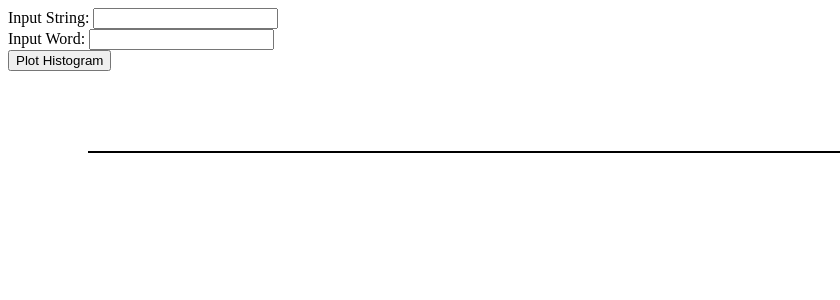
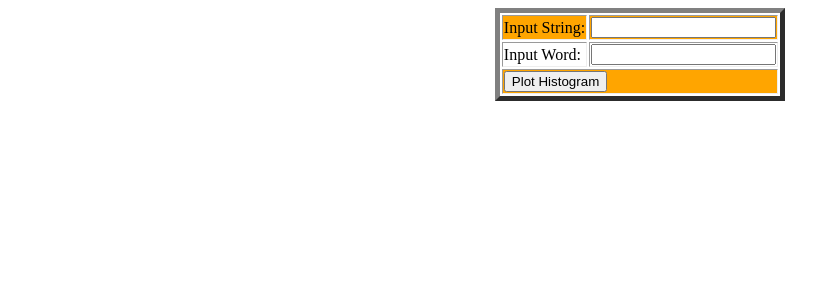
Before and after one commit to neoJINXD/Concordia-Projects, a PHP site: page /Q3/q3.html in a window 1280 px wide. Shown: the top 300 px of the page, without its empty margins (0-840 px from the left). Run offline with PHP 8.4, Linux system fonts and the light colour scheme; some libraries are stand-ins or nearby versions.

Commit message:
Changed layout of page

```diff
--- a/SOEN 287/Assignment 2/src/Q3/q3.css
+++ b/SOEN 287/Assignment 2/src/Q3/q3.css
@@ -1,4 +1,19 @@
 #histogram {
-  border: 1px solid;
   margin: 10vh;
 }
+
+table {
+  margin: auto;
+}
+
+.odd,
+.even {
+  border: 1px solid;
+  padding: 10px;
+  margin: 10px;
+  width: 10px;
+  height: 10px;
+}
+.odd {
+  background-color: orange;
+}
--- a/SOEN 287/Assignment 2/src/Q3/q3.html
+++ b/SOEN 287/Assignment 2/src/Q3/q3.html
@@ -10,11 +10,29 @@
   </head>
   <body>
     <form action="">
-      <label>Input String:</label>
-      <input id="inString" type="text" /><br />
-      <label>Input Word:</label>
-      <input id="inChars" type="text" /><br />
-      <input type="button" onclick="generateGraph()" value="Plot Histogram" />
+      <table border="5">
+        <tr class="odd">
+          <td>
+            <label>Input String:</label>
+          </td>
+          <td><input id="inString" type="text" /><br /></td>
+        </tr>
+        <tr class="even">
+          <td>
+            <label>Input Word:</label>
+          </td>
+          <td><input id="inChars" type="text" /><br /></td>
+        </tr>
+        <tr class="odd">
+          <td colspan="2">
+            <input
+              type="button"
+              onclick="generateGraph()"
+              value="Plot Histogram"
+            />
+          </td>
+        </tr>
+      </table>
     </form>
     <div id="histogram"></div>
     <script src="./q3.js"></script>
```
